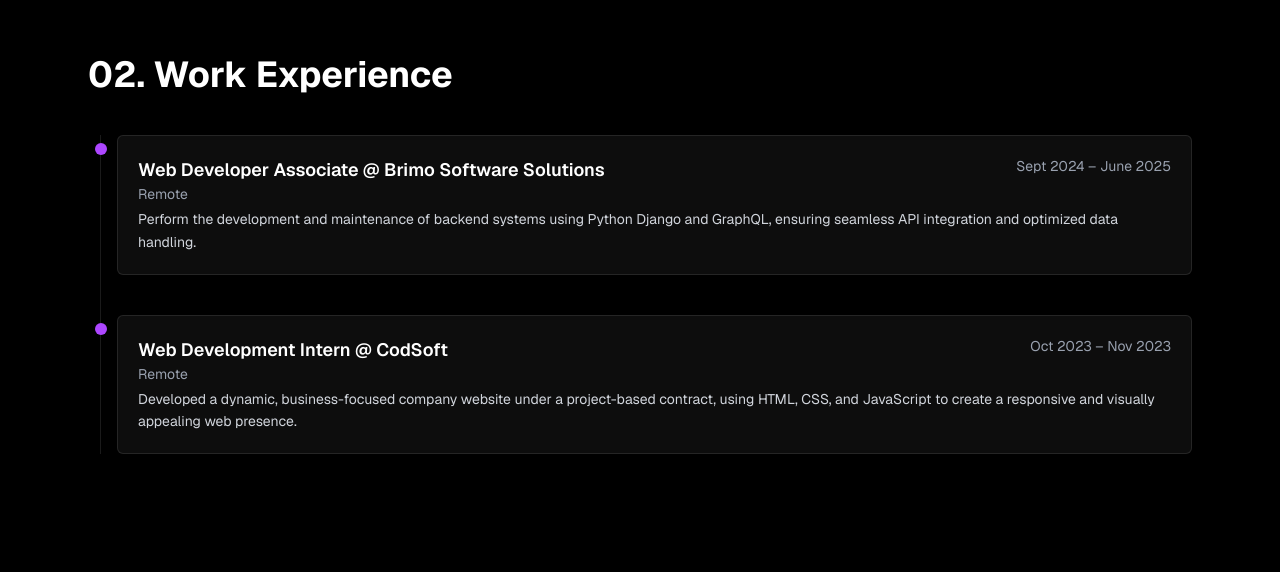
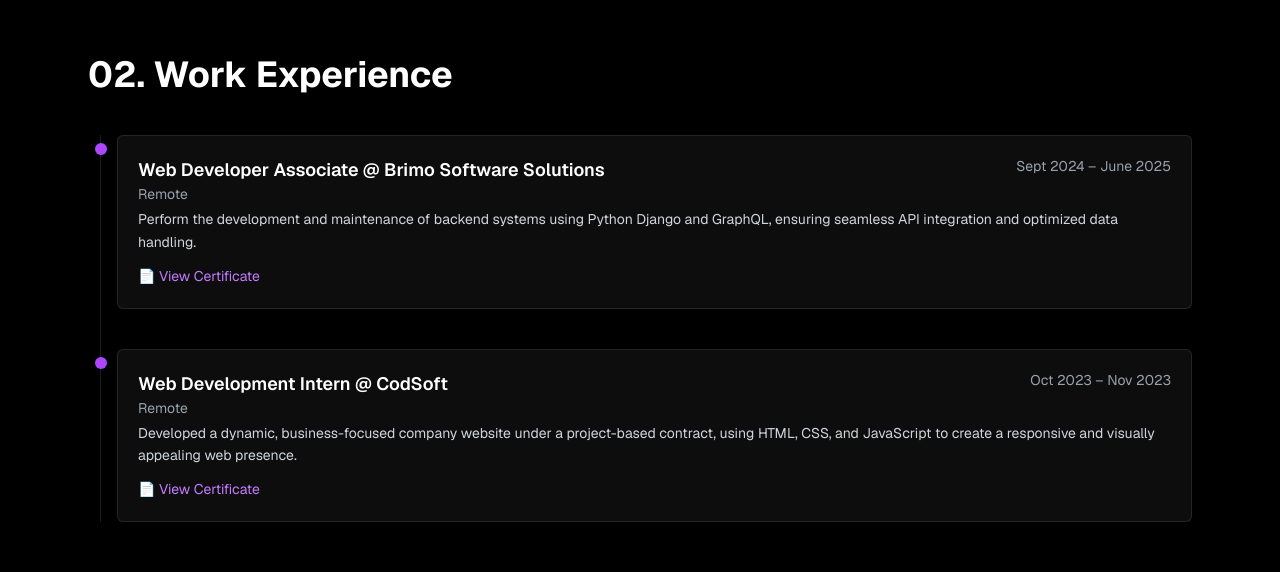
Before and after one commit to code-geass69/my-portfolio, a Next.js app: page /portfolio in a window 1280 px wide. Shown: the part 700-1272 px from the top of the page. Built offline with nearby package versions, Linux system fonts and the light colour scheme.

Commit message:
modified:   src/app/components/sections/Experience.tsx

```diff
--- a/src/app/components/sections/Experience.tsx
+++ b/src/app/components/sections/Experience.tsx
@@ -9,6 +9,7 @@ const experiences = [
     location: 'Remote',
     description:
       'Perform the development and maintenance of backend systems using Python Django and GraphQL, ensuring seamless API integration and optimized data handling.',
+    certificateUrl: 'https://drive.google.com/file/d/1LrZaY9EKGtNvtl8tyQXTW47Gb8hENGeB/view?usp=drive_link',
   },
   {
     title: 'Web Development Intern @ CodSoft',
@@ -16,6 +17,7 @@ const experiences = [
     location: 'Remote',
     description:
       'Developed a dynamic, business-focused company website under a project-based contract, using HTML, CSS, and JavaScript to create a responsive and visually appealing web presence.',
+    certificateUrl: 'https://drive.google.com/file/d/1CLN8u9yc6HOSzRyJdvv7O2pFmZvqqhL6/view?usp=drive_link',
   },
 ];
 
@@ -50,6 +52,18 @@ export default function Experience() {
               <p className="text-sm text-gray-300 leading-relaxed">
                 {exp.description}
               </p>
+
+              {/* Certificate Link */}
+              {exp.certificateUrl && (
+                <a
+                  href={exp.certificateUrl}
+                  target="_blank"
+                  rel="noopener noreferrer"
+                  className="inline-block mt-3 text-sm text-purple-400 hover:underline"
+                >
+                  📄 View Certificate
+                </a>
+              )}
             </div>
           </motion.div>
         ))}
```
